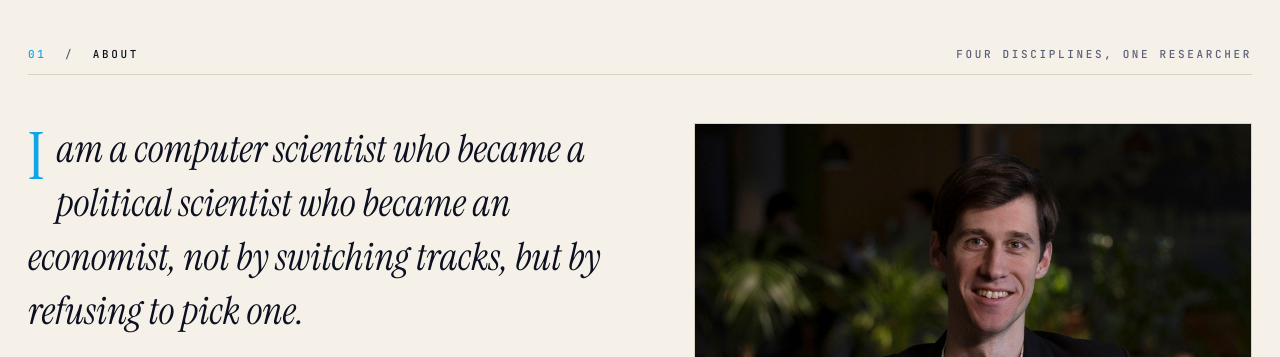
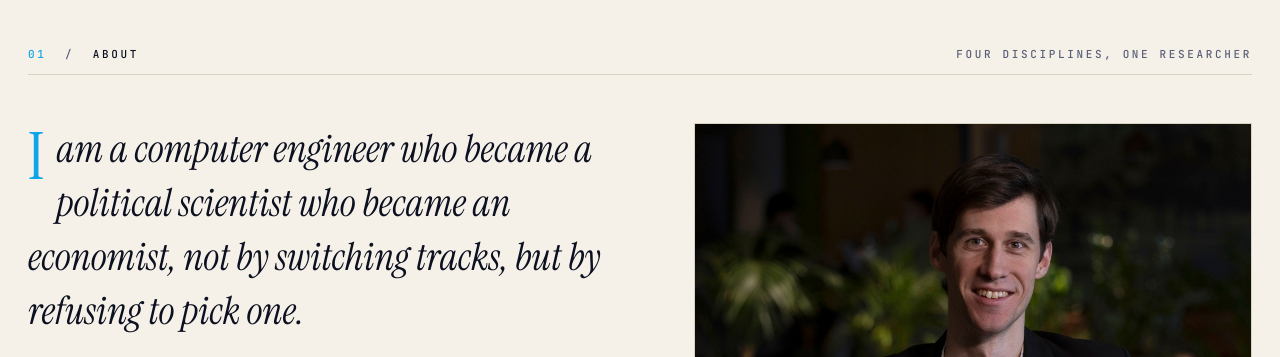
Before and after one commit to kovacsmarcell/kovacsmarcell.github.io, a plain HTML site: page index.html in a window 1280 px wide. Shown: the part 1280-1637 px from the top of the page. Drawn offline with nearby package versions, Linux system fonts and the light colour scheme; animation ran at ten frames a second.

Commit message:
Reword about lede: computer engineer, not scientist
Co-Authored-By: Claude Opus 5 (1M context) <noreply@anthropic.com>
Claude-Session: https://claude.ai/code/session_01TDvdedZM72qQ1h2AuxLViA

```diff
--- a/index.html
+++ b/index.html
@@ -671,7 +671,7 @@ window.__TWEAKS__ = TWEAK_DEFAULTS;
     </div>
     <div class="grid">
       <div class="lede reveal">
-        <p>I am a computer scientist who became a political scientist who became an economist, not by switching tracks, but by refusing to pick one.</p>
+        <p>I am a computer engineer who became a political scientist who became an economist, not by switching tracks, but by refusing to pick one.</p>
         <p>My work sits where code, capital, and policy collide: semiconductor industrial policy, techno-nationalism, electric-vehicle supply chains, and the financial markets that price all of it.</p>
         <p>I research, teach, build, and represent. The questions I care about don't sit inside one discipline, so I don't either.</p>
         <div class="stats reveal" id="aboutStats"></div>
```
